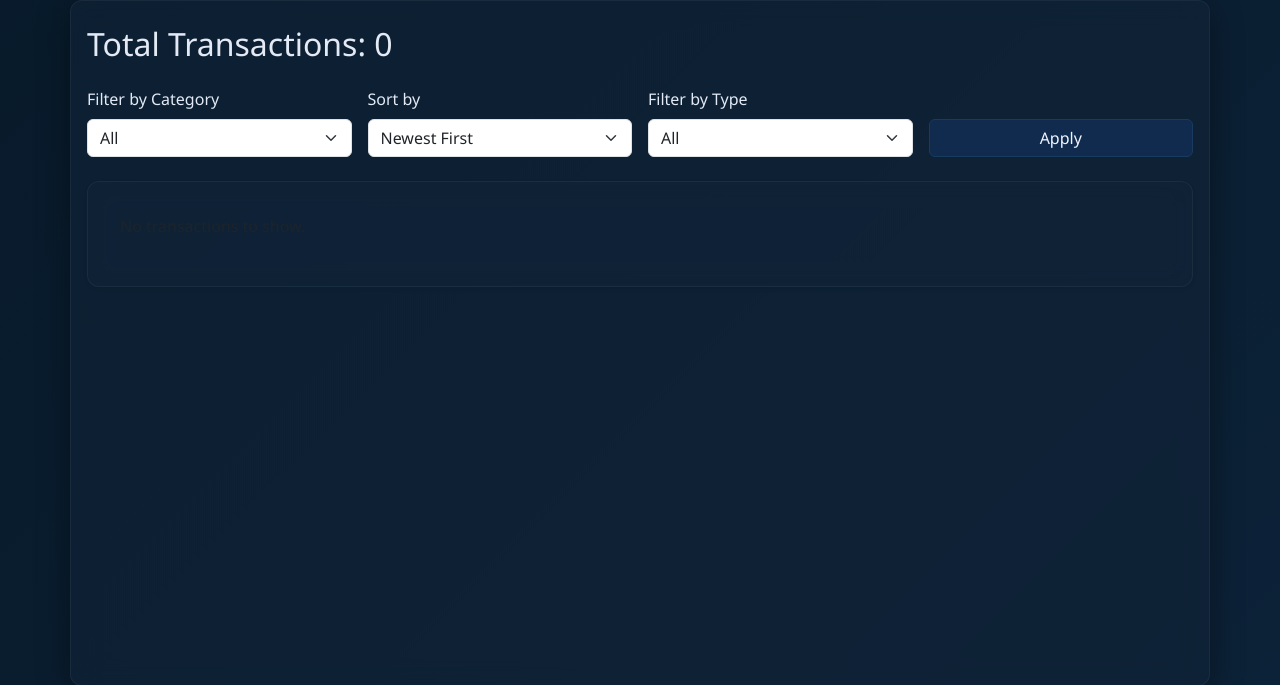
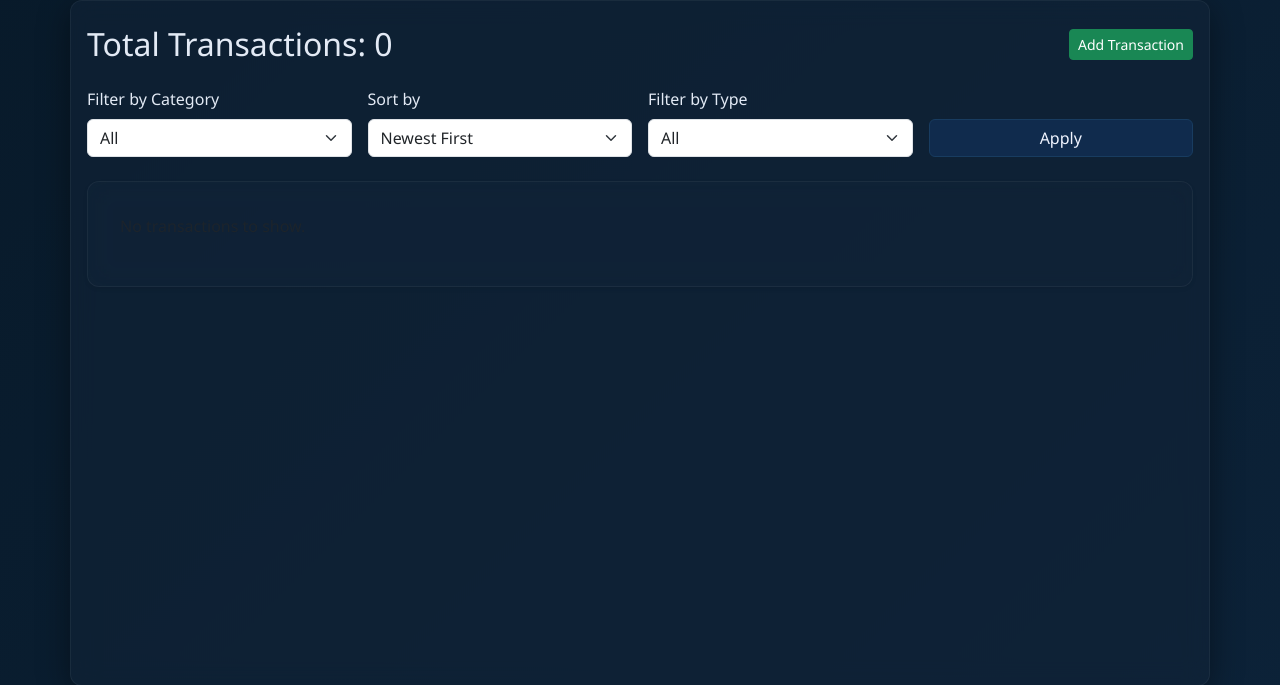
Before and after one commit to LuckyS-J/SpendWiser, a Django app: page /transactions/ in a window 1280 px wide. Shown: the part 57-742 px from the top of the page. Run offline with Django 5.2, Linux system fonts and the light colour scheme; the visitor is signed in with stand-in values (Sample User, id 1); data that the repository does not hold is empty.

Commit message:
Added adding transaction with UI

```diff
--- a/backend/transactions/models.py
+++ b/backend/transactions/models.py
@@ -1,6 +1,5 @@
 from django.db import models
 from core.models import CustomUser
-from django.core.validators import MinValueValidator, MaxValueValidator
 import datetime
 
 # Create your models here.
@@ -16,7 +15,7 @@ class Transaction(models.Model):
         ('clothes', 'Clothes'),
         ('electronics', 'Electronics'),
         ('entertainment', 'Entertainment'),
-        ('othealthher', 'Health'),
+        ('health', 'Health'),
         ('other', 'Other'),
     ]
 
@@ -34,9 +33,6 @@ class Transaction(models.Model):
     type = models.CharField(max_length=10, choices=TYPE_CHOICES)
 
     def save(self, *args, **kwargs):
-        if self.date > datetime.date.today() or self.date.year < 2000:
-            raise ValueError("Invalid date")
-
         if self.amount >= 0:
             self.type = 'income'
         else:
--- a/backend/transactions/templates/transactions/transactions_list.html
+++ b/backend/transactions/templates/transactions/transactions_list.html
@@ -2,7 +2,10 @@
 {% block title %}Your Transactions{% endblock %}
 
 {% block content %}
-<h2 class="mb-4">Total Transactions: {{ transactions.count }}</h2>
+<h2 class="mb-4 d-flex justify-content-between align-items-center">
+  Total Transactions: {{ transactions.count }}
+  <a href="{% url 'transaction-add' %}" class="btn btn-success btn-sm">Add Transaction</a>
+</h2>
 
 <!-- Filter & Sort Form -->
 <form method="get" class="row g-3 mb-4 align-items-end">
--- a/backend/transactions/urls.py
+++ b/backend/transactions/urls.py
@@ -1,7 +1,9 @@
 from django.urls import path
 from .views import (
   TransactionDetailView, TransactionListCreateView, ImportTransactionView,
-  TransactionListView, TransactionDetailsView, TransactionEditView, DeleteTransactionView)
+  TransactionListView, TransactionDetailsView, TransactionEditView, DeleteTransactionView,
+  AddTransactionView
+  )
 
 urlpatterns = [
     path('api/', TransactionListCreateView.as_view(), name='transaction-list'),
@@ -11,4 +13,5 @@ urlpatterns = [
     path('<int:id>', TransactionDetailsView.as_view(), name='transaction-details'),
     path('<int:id>/edit/', TransactionEditView.as_view(), name='transaction-edit'),
     path('<int:id>/delete/', DeleteTransactionView.as_view(), name='transaction-delete'),
+    path('add/', AddTransactionView.as_view(), name='transaction-add'),
 ]
--- a/backend/transactions/views.py
+++ b/backend/transactions/views.py
@@ -139,9 +139,10 @@ class TransactionListView(View):
             transactions = transactions.order_by(sort)
 
         return render(request, 'transactions/transactions_list.html', {
-            'transactions':transactions,
-            'categories':categories
+            'transactions': transactions,
+            'categories': categories
         })
+
 
 class TransactionDetailsView(View):
 
@@ -149,16 +150,17 @@ class TransactionDetailsView(View):
         transaction = get_object_or_404(Transaction, id=id, user=request.user)
 
         return render(request, 'transactions/transaction_details.html', {
-            'transaction':transaction
+            'transaction': transaction
         })
+
 
 class TransactionEditView(View):
     def get(self, request, id):
         transaction = get_object_or_404(Transaction, id=id, user=request.user)
         form = TransactionForm(instance=transaction)
         return render(request, 'transactions/transaction_edit.html', {
-            'transaction':transaction,
-            'form':form
+            'transaction': transaction,
+            'form': form
         })
 
     def post(self, request, id):
@@ -173,8 +175,26 @@ class TransactionEditView(View):
             'transaction': transaction
         })
 
+
 class DeleteTransactionView(View):
     def post(self, request, id):
         transaction = get_object_or_404(Transaction, id=id, user=request.user)
         transaction.delete()
         return redirect('transactions-list')
+
+
+class AddTransactionView(View):
+    def get(self, request):
+        form = TransactionForm()
+        return render(request, 'transactions/transaction_edit.html', {
+            'form': form
+        })
+
+    def post(self, request):
+        form = TransactionForm(request.POST)
+        if form.is_valid():
+            transaction = form.save(commit=False)
+            transaction.user = request.user
+            transaction.save()
+            return redirect('transactions-list')
+        return render(request, 'transactions/transaction_edit.html', {'form': form})
```
Also changed, not shown: backend/transactions/forms.py (+27 -8 lines).
